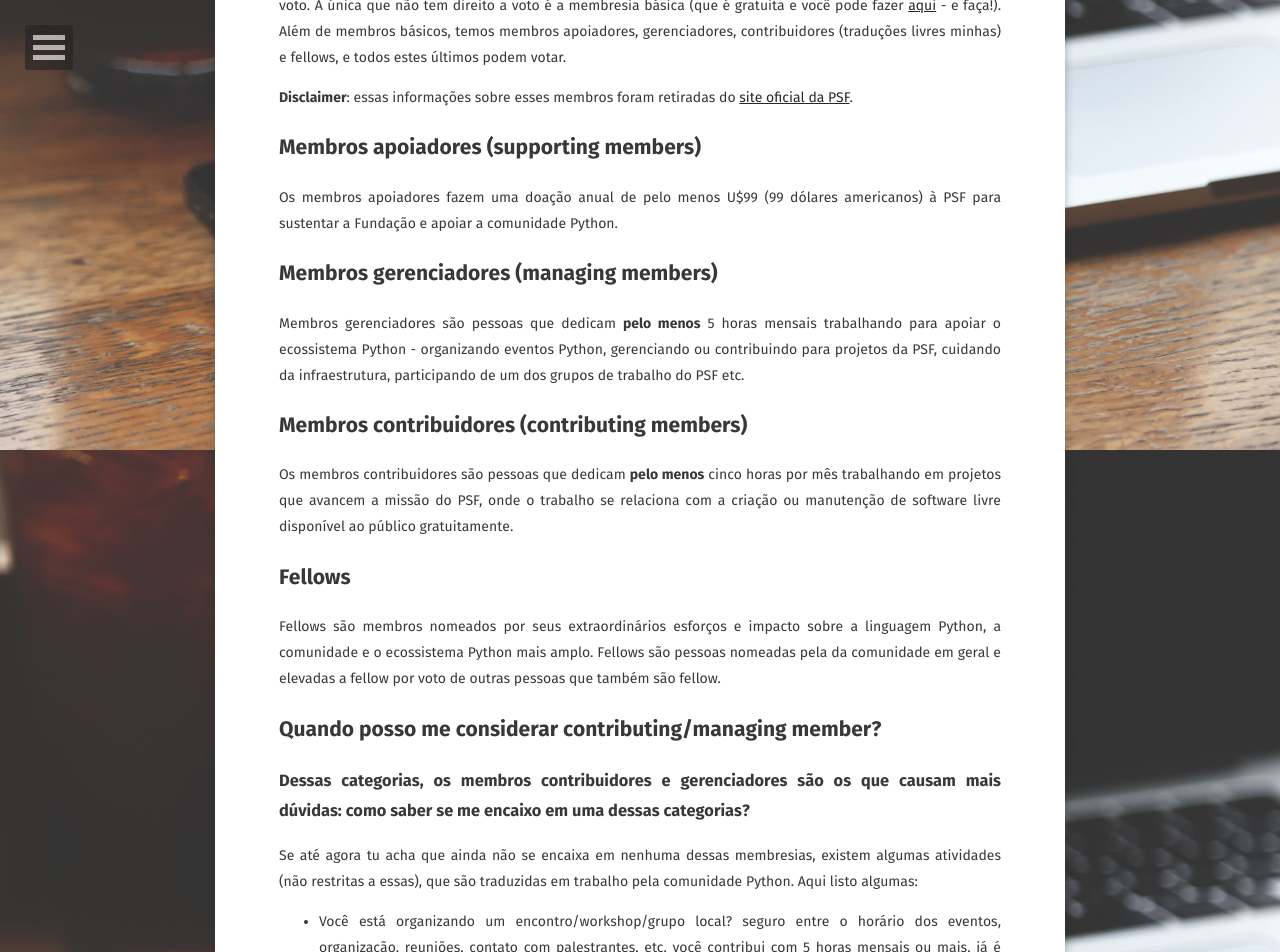
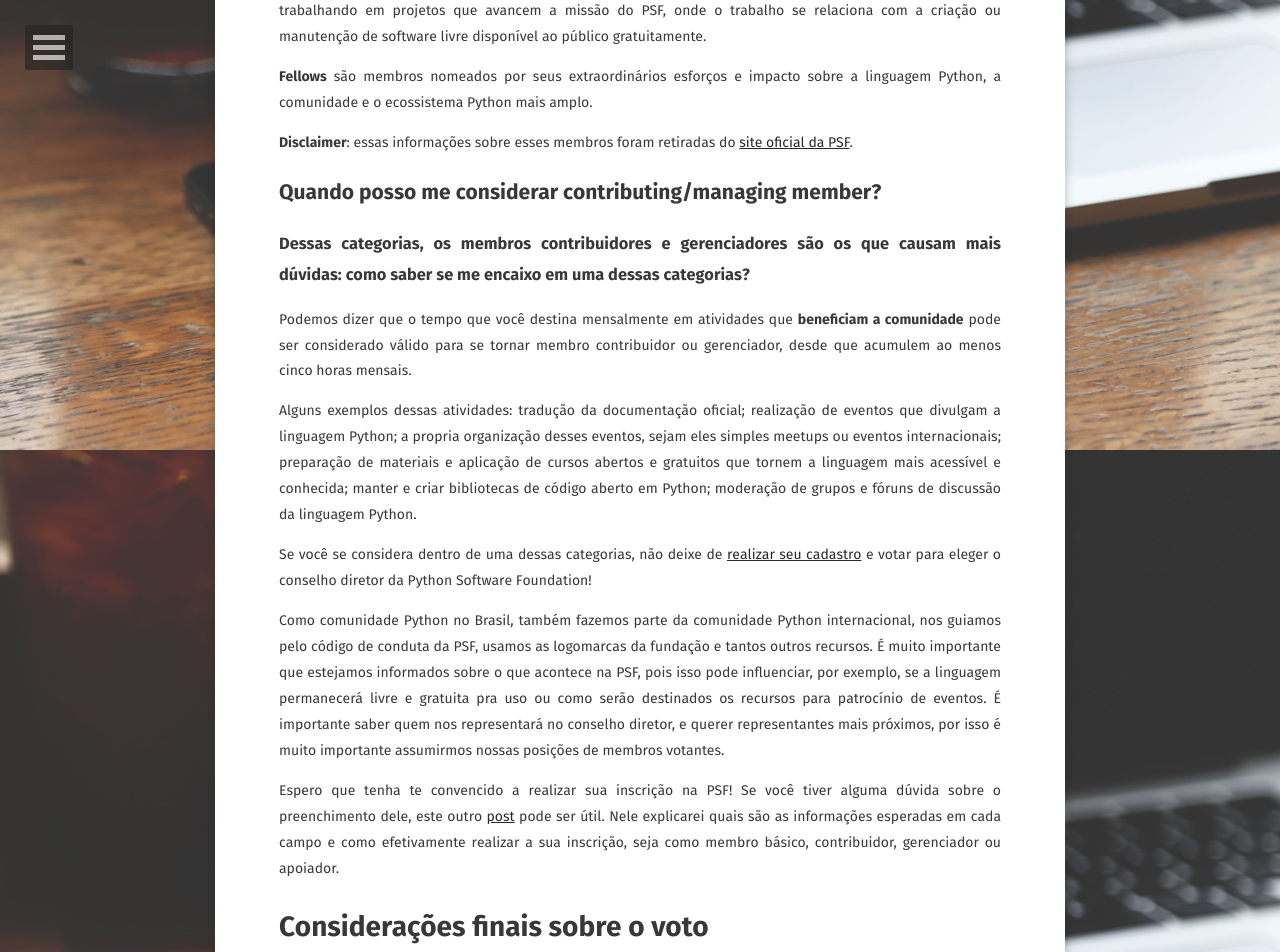
Before and after one commit to deboraazevedo/deboraazevedo.github.io, a Jekyll site: the page built from _posts/2021-05-27-membro-contribuidor-gerenciador-psf.md, in a window 1280 px wide and 1400 px high, scrolled down 1350 px. Shown: the top 952 px of the window. Built offline with Jekyll 4.4.1, drawn with Linux system fonts in a browser that asks for light colours; some web fonts are replaced; comment, search, counter and statistics services are not loaded; some of the changed text lies outside the part shown.

Commit message:
Suggested changes

```diff
--- a/_posts/2021-05-27-membro-contribuidor-gerenciador-psf.md
+++ b/_posts/2021-05-27-membro-contribuidor-gerenciador-psf.md
@@ -7,60 +7,47 @@ comments: true
 
 ![Logo da PSF](https://programadoresbrasil.com.br/wp-content/uploads/2019/10/python-software-foundation.png)
 
-Oi, gente!
 
-Agora em Junho, dia 8, teremos a [eleição](https://www.python.org/nominations/elections/) para o conselho de diretores da Python Software Foundation, a [PSF](https://www.python.org/psf/about/). A Python Software Foundation é uma organização sem fins lucrativos dedicada ao avanço da tecnologia de código aberto relacionada à linguagem de programação Python. Tem como missão promover, proteger e fazer avançar a linguagem de programação Python, apoiando e facilitando o crescimento de uma comunidade diversa e internacional de programadores Python.
+Dia 8 de junho teremos a [eleição](https://www.python.org/nominations/elections/) para o conselho de diretores da Python Software Foundation, a [PSF](https://www.python.org/psf/about/). A Python Software Foundation é uma organização sem fins lucrativos dedicada ao avanço da tecnologia de código aberto relacionada à linguagem de programação Python. Tem como missão promover, proteger e fazer avançar a linguagem de programação Python, apoiando e facilitando o crescimento de uma comunidade diversa e internacional de programadores Python, e seus diretores tem papel importante nas decisões sobre os rumos que a linguagem e comunidade tomarão no futuro.
 
-Já o conselho de diretores da PSF tem várias atribuições, e uma lista delas você pode encontrar [aqui](https://discuss.python.org/t/interested-in-running-for-the-psf-board-read-about-board-responsibilities-here/8564) (a lista tá em inglês). Entre essas atribuições, estão os deveres fiduciários (ter que agir com diligência e lealdade e a não intervir em caso de conflito de interesse), participação em reuniões mensais, participação em grupos de trabalho da PSF, entre outros. Também se espera que membros do conselho ativamente promovam a PSF e seus programas em seus grupos de networking e em eventos Python. Ano passado gravaram um [vídeo](https://www.youtube.com/watch?v=ZLKj6FaQA4M) sobre como é a vida de um diretor da PSF que ficou bem legal, explicando sobre as atribuições e o tempo dedicado à organização.
+## Sou da comunidade Python e quero votar! Posso votar? Como faz?
+Para votar é necessário ser membro da PSF, mas não, não desanime agora, porque você pode sim ser membro da PSF!
+A PSF possui cinco categorias de membros, quatro delas são elegíveis a voto.
+
+Todas as pessoas são bem-vindas a serem **membros básicos** da PSF, e você pode fazer sua inscrição gratuita [aqui](https://www.python.org/users/membership/). Contudo, membros básicos não possuem direito a voto.
+
+Além de membros básicos, temos membros apoiadores, gerenciadores, contribuidores (traduções livres minhas) e fellows, e todos estes últimos podem votar.
+
+Os **membros apoiadores** fazem uma doação anual de pelo menos U$99 (99 dólares americanos) à PSF para sustentar a Fundação e apoiar a comunidade Python.
+
+**Membros gerenciadores** (managing members) são pessoas que dedicam **pelo menos** cinco horas mensais trabalhando para apoiar o ecossistema Python - organizando eventos Python, gerenciando ou contribuindo para projetos da PSF, cuidando da infraestrutura, participando de um dos grupos de trabalho do PSF etc.
+
+**Membros contribuidores** (contributing members) são pessoas que dedicam **pelo menos** cinco horas por mês trabalhando em projetos que avancem a missão do PSF, onde o trabalho se relaciona com a criação ou manutenção de software livre disponível ao público gratuitamente.
+
+**Fellows** são membros nomeados por seus extraordinários esforços e impacto sobre a linguagem Python, a comunidade e o ecossistema Python mais amplo.
 
 
-# Quem pode votar?
-Antes de chegar no conselho, existem pessoas que se candidatam e pessoas que votam para eleger esse conselho. Vamos focar aqui, nas pessoas votantes.
-
-## Sou da comunidade Python e quero votar! Posso votar? Como faz?
-Tem que ser membro da PSF pra poder votar! Quase todas as categorias de membresia da PSF são elegíveis a voto. A única que não tem direito a voto é a membresia básica (que é gratuita e você pode fazer [aqui](https://www.python.org/users/membership/) - e faça!). Além de membros básicos, temos membros apoiadores, gerenciadores, contribuidores (traduções livres minhas) e fellows, e todos estes últimos podem votar.
-
 **Disclaimer**: essas informações sobre esses membros foram retiradas do [site oficial da PSF](https://www.python.org/psf/membership/).
-
-## Membros apoiadores (supporting members)
-Os membros apoiadores fazem uma doação anual de pelo menos U$99 (99 dólares americanos) à PSF para sustentar a Fundação e apoiar a comunidade Python.
-
-## Membros gerenciadores (managing members)
-Membros gerenciadores são pessoas que dedicam **pelo menos** 5 horas mensais trabalhando para apoiar o ecossistema Python - organizando eventos Python, gerenciando ou contribuindo para projetos da PSF, cuidando da infraestrutura, participando de um dos grupos de trabalho do PSF etc.
-
-## Membros contribuidores (contributing members)
-Os membros contribuidores são pessoas que dedicam **pelo menos** cinco horas por mês trabalhando em projetos que avancem a missão do PSF, onde o trabalho se relaciona com a criação ou manutenção de software livre disponível ao público gratuitamente.
-
-## Fellows
-Fellows são membros nomeados por seus extraordinários esforços e impacto sobre a linguagem Python, a comunidade e o ecossistema Python mais amplo. Fellows são pessoas nomeadas pela da comunidade em geral e elevadas a fellow por voto de outras pessoas que também são fellow.
 
 ## Quando posso me considerar contributing/managing member?
 ### Dessas categorias, os membros contribuidores e gerenciadores são os que causam mais dúvidas: como saber se me encaixo em uma dessas categorias?
 
-Se até agora tu acha que ainda não se encaixa em nenhuma dessas membresias, existem algumas atividades (não restritas a essas), que são traduzidas em trabalho pela comunidade Python. Aqui listo algumas:
+Podemos dizer que o tempo que você destina mensalmente em atividades que **beneficiam a comunidade** pode ser considerado válido para se tornar membro contribuidor ou gerenciador, desde que acumulem ao menos cinco horas mensais.
 
-* Você está organizando um encontro/workshop/grupo local? seguro entre o horário dos eventos, organização, reuniões, contato com palestrantes, etc. você contribui com 5 horas mensais ou mais, já é considerado pela comunidade!
+Alguns exemplos dessas atividades: tradução da documentação oficial; realização de eventos que divulgam a linguagem Python; a propria organização desses eventos, sejam eles simples meetups ou eventos internacionais; preparação de materiais e aplicação de cursos abertos e gratuitos que tornem a linguagem mais acessível e conhecida; manter e criar bibliotecas de código aberto em Python; moderação de grupos e fóruns de discussão da linguagem Python.
 
-* Você ajudou a organizar uma conferência? As conferências também contam! e todo o tempo que você dedicar às reuniões e trabalhos relacionados ao evento, como divulgação, geração de conteúdo, etc. é válido
+Se você se considera dentro de uma dessas categorias, não deixe de [realizar seu cadastro](https://docs.google.com/forms/d/e/1FAIpQLSfwWBGkzvkWDZrxW3up_M_B7qgt1IWZlx9KJ0ucLA5WJP1vfA/viewform) e votar para eleger o conselho diretor da Python Software Foundation!
 
-* Você está contribuindo para um projeto de código aberto que usa Python ou está relacionado a Python? Se você está trabalhando pelo menos 5 horas mensais em um ou mais projetos, também é mais do que suficiente ser membro contribuidor (contribuiting member).
+Como comunidade Python no Brasil, também fazemos parte da comunidade Python internacional, nos guiamos pelo código de conduta da PSF, usamos as logomarcas da fundação e tantos outros recursos. É muito importante que estejamos informados sobre o que acontece na PSF, pois isso pode influenciar, por exemplo, se a linguagem permanecerá livre e gratuita pra uso ou como serão destinados os recursos para patrocínio de eventos. É importante saber quem nos representará no conselho diretor, e querer representantes mais próximos, por isso é muito importante assumirmos nossas posições de membros votantes.
 
-* Você participa da coordenação ou auxilia ativamente em plataformas de conversação sobre Python, como Telegram, Discord, IRC, fórums e mais? Também tem direito a voto!
+Espero que tenha te convencido a realizar sua inscrição na PSF! Se você tiver alguma dúvida sobre o preenchimento dele, este outro [post](https://deboraazevedo.github.io/desvendando-o-form-membro-votante-psf/) pode ser útil. Nele explicarei quais são as informações esperadas em cada campo e como efetivamente realizar a sua inscrição, seja como membro básico, contribuidor, gerenciador ou apoiador.
 
 
-Para ser mais clara, podemos dizer que o tempo que você destina mensalmente em atividades que beneficiam a comunidade podem ser consideradas atividades válidas para se tornar membro contribuidor ou gerenciador, desde que sejam mais de 5 horas mensais. Tradução da documentação, realizando eventos que divulgam a linguagem Python, a propria organização desses eventos, sejam eles locais ou internacionais, preparação de materiais e aplicação de cursos abertos e gratuitos da linguagem Python, manter e criar bibliotecas em Python, moderação de grupos e fóruns de discussão da linguagem Python são alguns exemplos dessas atividades.
+# Considerações finais sobre o voto
 
-Como comunidade Python aqui no Brasil, também fazemos parte da comunidade Python de forma mais ampla, internacionalmente. Estamos abaixo do código de conduta da PSF, usamos as logomarcas da fundação, quem organiza conferência entra em contato com a PSF para conseguir patrocínio. É muito importante que estejamos a par das coisas que acontecem nesses níveis mais distantes da organização, pois isso pode vir a influenciar, por exemplo, se a linguagem permanecerá livre e gratuita pra uso, ou se terão fundos ou não para fornecer à próxima Python Nordeste, ou Python Brasil, ou para um tutorial Django Girls! Por isso, é importante saber quem está nesses cargos, e querer ter pessoas nossas lá também, que nos represente. Para tanto, é fundamental que tomemos essa posição de sim, eu contribuo com a comunidade Python e vou assumir esse lugar de voto também nesses outros níveis.
+A própria PSF reconhece a necessidade de haver mais diversidade em seu conselho diretor, para isso pensada numa reforma, abordada nesse [fórum de discussão](https://discuss.python.org/t/psf-board-election-reform/4527). No entanto, como mencionei no Meet & Greet do grupo de trabalho de Diversidade e Inclusão da PSF durante a PyCon US, isso só acontecerá quando houver uma conscientização dos membros votantes. Uma reforma de fato, que traga pessoas diversas para esse conselho, só será possível quando as pessoas membras votantes de fato **votem** em candidatos de regiões ainda não bem representadas no conselho atualmente.
 
-Caso depois de tudo isso que você leu aqui, se tu se acha uma pessoa apta a ser membro da PSF, seja básico, contribuidor ou gerenciador, se inscreva! Para ser membro básico, clica [aqui](https://www.python.org/users/membership/). O link para o formulário para membros contribuidores e gerenciadores é esse [aqui](https://docs.google.com/forms/d/e/1FAIpQLSfwWBGkzvkWDZrxW3up_M_B7qgt1IWZlx9KJ0ucLA5WJP1vfA/viewform). Vou falar de cada campo dele, pra ficar claro com o que preencher [nesse post](https://deboraazevedo.github.io/desvendando-o-form-membro-votante-psf/).
-
-
-
-# E finalmente....
-
-Depois de muita discussão sobre como fazer isso, incluindo uma discussão no [próprio fórum de discussão do Python](https://discuss.python.org/t/psf-board-election-reform/4527), foi pensada numa reforma  sobre como trazer mais diversidade para o conselho de diretores da PSF. No entanto, como falei no Meet & Greet do grupo de trabalho de Diversidade e Inclusão da PSF durante a PyCon US, isso só vai acontecer quando se houver uma conscientização dos membros votantes, para que algo realmente possa ser feito. Uma reforma de fato, que traga pessoas diversas para esse conselho só será possível quando as pessoas que são membras votantes de fato VOTEM em membros de regiões ainda não bem representadas no conselho atualmente.
-
-Finalmente, deixo aqui que estarei sim concorrendo mais uma vez na eleição do conselho de diretores da PSF esse ano. Estou finalizando o meu statement (texto da minha candidatura), e publicarei ele aqui, em Português e - com fé e ajuda haha - em espanhol (já que no site oficial ele já aparece em inglês)
+Finalmente, gostaria de anunciar que estarei concorrendo mais uma vez à eleição para o conselho de diretores da PSF neste ano. Estou finalizando meu statement (texto da minha candidatura), que publicarei aqui, em Português e - com fé e ajuda haha - em espanhol também.
 
 Obrigada por ler até aqui :)
 
```
